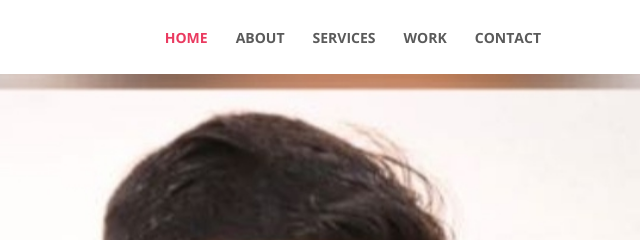
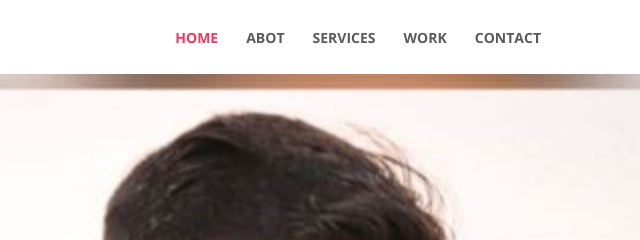
Before and after one commit to ajumohmd/new, a plain HTML site: page index.html in a window 1280 px wide. Shown: the top 240 px of the page, 640-1280 px from the left. Drawn offline with nearby package versions, Linux system fonts and the light colour scheme; files that its build step writes are made by us from their sources; files whose address does not match are found by name.

Commit message:
Update index.html

```diff
--- a/index.html
+++ b/index.html
@@ -44,7 +44,7 @@ Author URL: http://w3layouts.com
                   <a class="nav-link" href="index.html">Home <span class="sr-only">(current)</span></a>
                 </li>
                 <li class="nav-item">
-                  <a class="nav-link" href="index.html#about">About</a>
+                  <a class="nav-link" href="index.html#about">Abot</a>
                 </li>
                 <li class="nav-item">
                   <a class="nav-link" href="index.html#service">Services</a>
```
